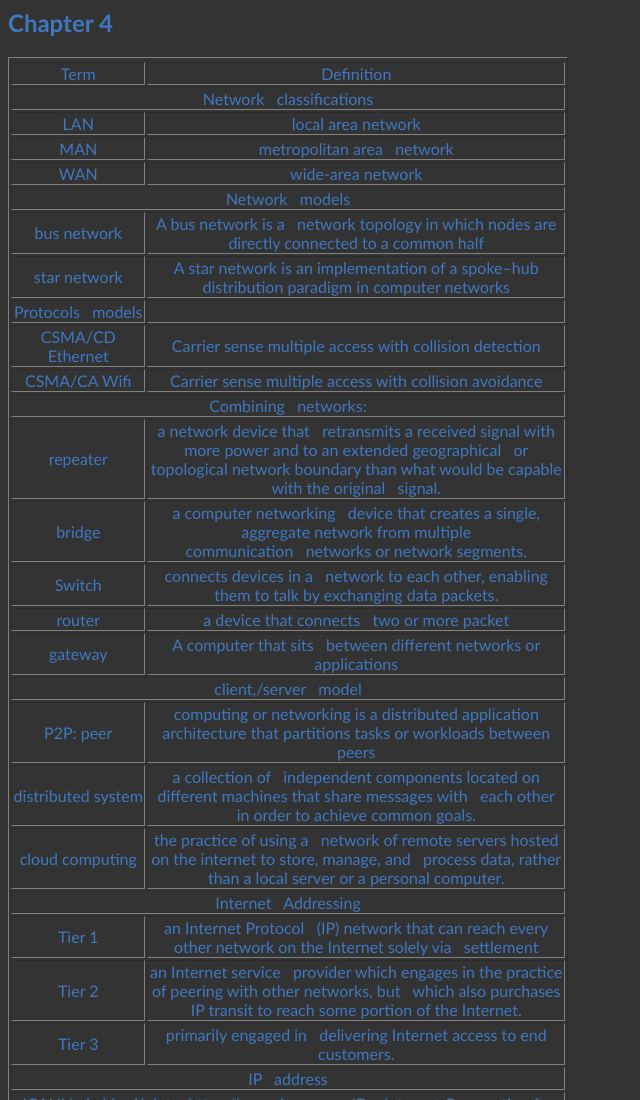
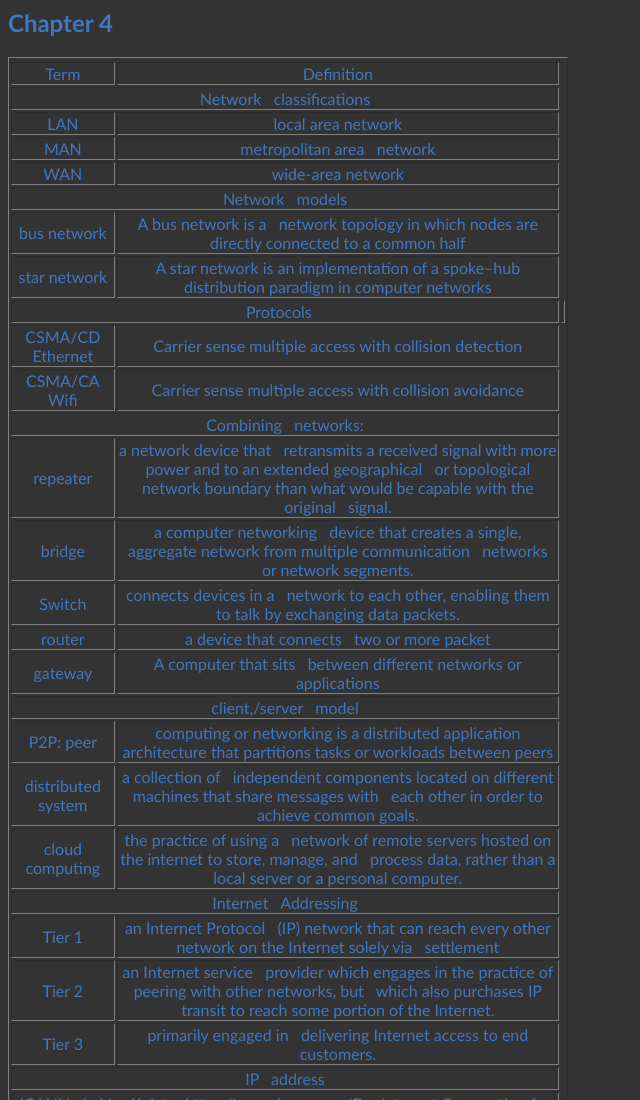
Before and after one commit to sy2594/sy2594.github.io, a plain HTML site: page network.html in a window 1280 px wide. Shown: the top 1100 px of the page, without its empty margins (0-640 px from the left). Drawn offline with Linux system fonts and the light colour scheme.

Commit message:
Update network.html

```diff
--- a/network.html
+++ b/network.html
@@ -39,7 +39,7 @@
    <td> A star network is an implementation of a spoke–hub distribution paradigm in computer networks </td>
   </tr>
   <tr>
-    <td>Protocols&nbsp;&nbsp;&nbsp;models</td>
+    <td colspan="2">Protocols&nbsp;&nbsp;&nbsp;</td>
     <td></td>
   </tr>
   <tr>
```
